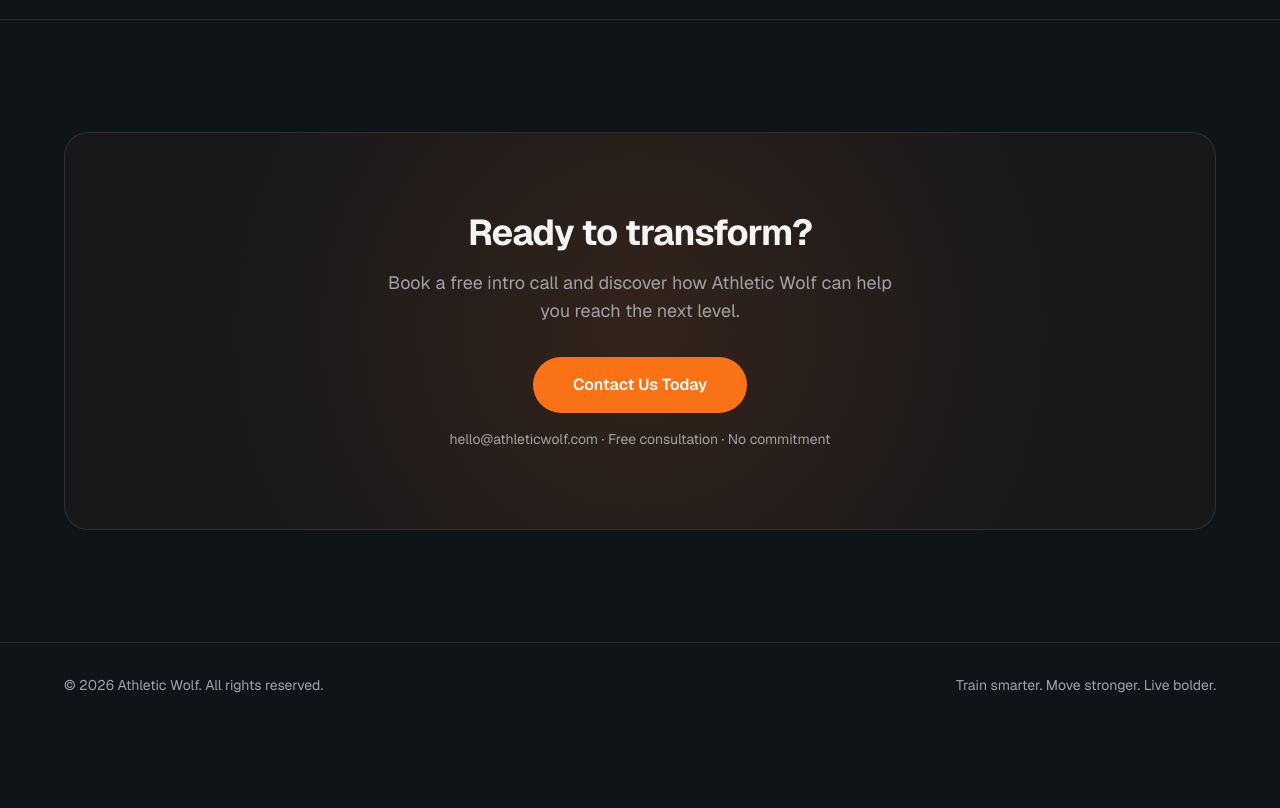
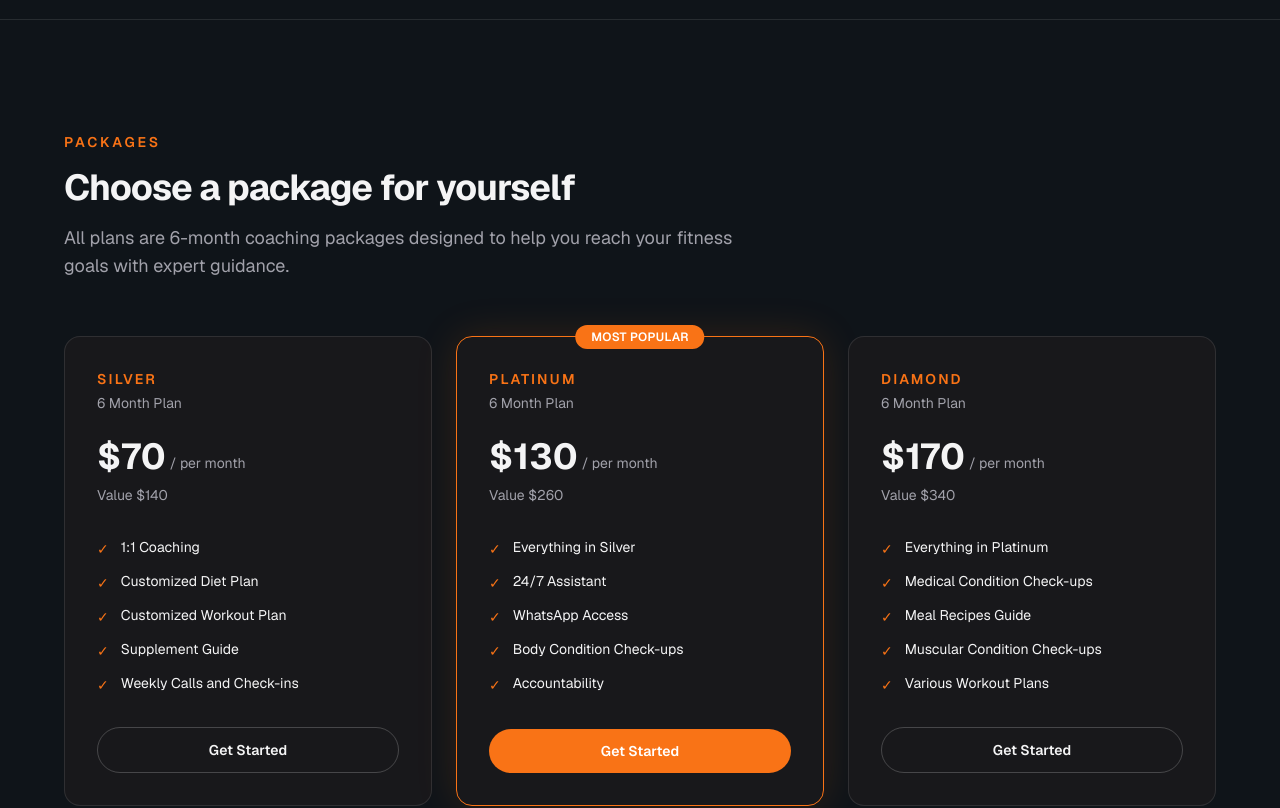
Before and after one commit to NexusFusionX/AthleticWolf, a Next.js app: page / in a window 1280 px wide. Shown: the part 1320-2128 px from the top of the page. Before the commit the page ends 2047 px from the top, so only its background shows below. Built offline with nearby package versions, Linux system fonts and the light colour scheme.

Commit message:
Add packages section with Silver, Platinum, and Diamond plans
Co-authored-by: Cursor <cursoragent@cursor.com>

```diff
--- a/app/page.tsx
+++ b/app/page.tsx
@@ -9,6 +9,9 @@ export default function Home() {
           <nav className="hidden items-center gap-8 text-sm font-medium text-muted sm:flex">
             <a href="#about" className="transition-colors hover:text-foreground">
               About
+            </a>
+            <a href="#packages" className="transition-colors hover:text-foreground">
+              Packages
             </a>
             <a href="#contact" className="transition-colors hover:text-foreground">
               Contact
@@ -127,6 +130,114 @@ export default function Home() {
           </div>
         </section>
 
+        {/* Packages */}
+        <section id="packages" className="border-t border-white/10 px-6 py-20 sm:px-8 sm:py-28">
+          <div className="mx-auto max-w-6xl">
+            <div className="max-w-2xl">
+              <p className="text-sm font-semibold uppercase tracking-[0.2em] text-accent">
+                Packages
+              </p>
+              <h2 className="mt-4 text-3xl font-bold tracking-tight sm:text-4xl">
+                Choose a package for yourself
+              </h2>
+              <p className="mt-4 text-lg text-muted">
+                All plans are 6-month coaching packages designed to help you reach
+                your fitness goals with expert guidance.
+              </p>
+            </div>
+
+            <div className="mt-14 grid gap-6 lg:grid-cols-3">
+              {[
+                {
+                  name: "Silver",
+                  price: 70,
+                  value: 140,
+                  featured: false,
+                  features: [
+                    "1:1 Coaching",
+                    "Customized Diet Plan",
+                    "Customized Workout Plan",
+                    "Supplement Guide",
+                    "Weekly Calls and Check-ins",
+                  ],
+                },
+                {
+                  name: "Platinum",
+                  price: 130,
+                  value: 260,
+                  featured: true,
+                  features: [
+                    "Everything in Silver",
+                    "24/7 Assistant",
+                    "WhatsApp Access",
+                    "Body Condition Check-ups",
+                    "Accountability",
+                  ],
+                },
+                {
+                  name: "Diamond",
+                  price: 170,
+                  value: 340,
+                  featured: false,
+                  features: [
+                    "Everything in Platinum",
+                    "Medical Condition Check-ups",
+                    "Meal Recipes Guide",
+                    "Muscular Condition Check-ups",
+                    "Various Workout Plans",
+                  ],
+                },
+              ].map((pkg) => (
+                <div
+                  key={pkg.name}
+                  className={`relative flex flex-col rounded-2xl border p-8 ${
+                    pkg.featured
+                      ? "border-accent bg-surface shadow-[0_0_40px_rgba(249,115,22,0.15)]"
+                      : "border-white/10 bg-surface"
+                  }`}
+                >
+                  {pkg.featured && (
+                    <span className="absolute -top-3 left-1/2 -translate-x-1/2 rounded-full bg-accent px-4 py-1 text-xs font-semibold uppercase tracking-wide text-white">
+                      Most Popular
+                    </span>
+                  )}
+                  <p className="text-sm font-semibold uppercase tracking-[0.15em] text-accent">
+                    {pkg.name}
+                  </p>
+                  <p className="mt-1 text-sm text-muted">6 Month Plan</p>
+                  <div className="mt-6 flex items-end gap-1">
+                    <span className="text-4xl font-bold">${pkg.price}</span>
+                    <span className="mb-1 text-sm text-muted">/ per month</span>
+                  </div>
+                  <p className="mt-2 text-sm text-muted">Value ${pkg.value}</p>
+
+                  <ul className="mt-8 flex flex-1 flex-col gap-3">
+                    {pkg.features.map((feature) => (
+                      <li key={feature} className="flex items-start gap-3 text-sm">
+                        <span className="mt-0.5 text-accent" aria-hidden>
+                          ✓
+                        </span>
+                        <span>{feature}</span>
+                      </li>
+                    ))}
+                  </ul>
+
+                  <a
+                    href="#contact"
+                    className={`mt-8 inline-flex items-center justify-center rounded-full px-6 py-3 text-sm font-semibold transition-colors ${
+                      pkg.featured
+                        ? "bg-accent text-white hover:bg-accent-hover"
+                        : "border border-white/20 hover:border-accent hover:text-accent"
+                    }`}
+                  >
+                    Get Started
+                  </a>
+                </div>
+              ))}
+            </div>
+          </div>
+        </section>
+
         {/* Contact CTA */}
         <section id="contact" className="border-t border-white/10 px-6 py-20 sm:px-8 sm:py-28">
           <div className="mx-auto max-w-6xl">
```
